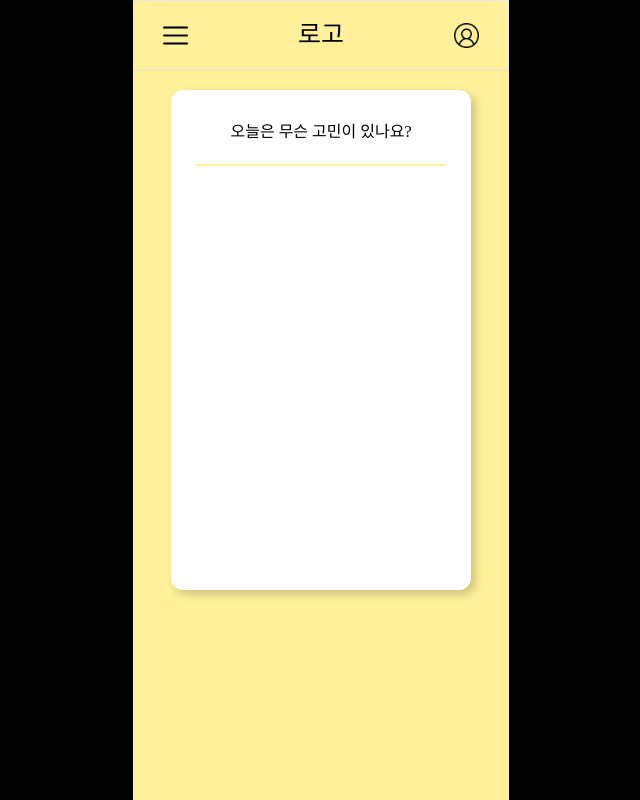
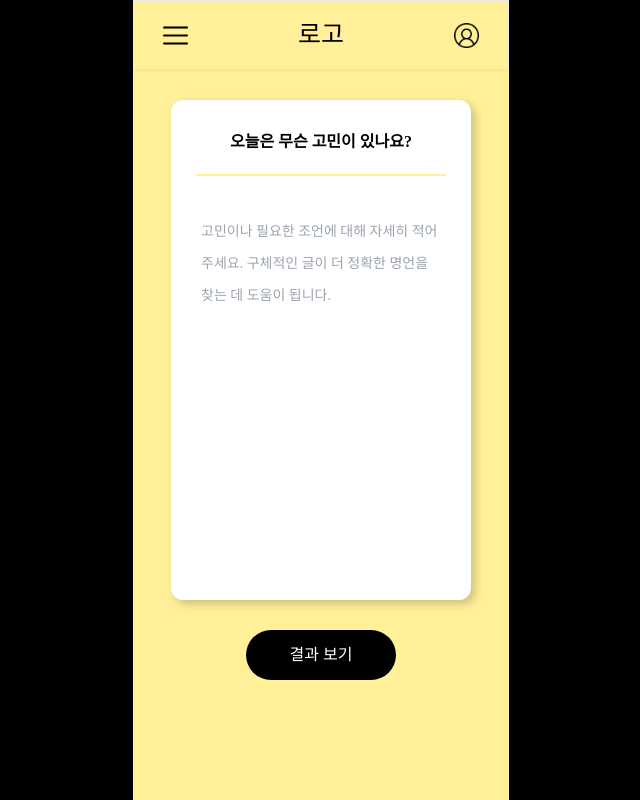
Before and after one commit to yeona813/frontend, a React (Create React App) app: page / in a window 1280 px wide. Shown: the whole page, without its empty margins (319-959 px from the left). Built offline with nearby package versions, Linux system fonts and the light colour scheme; a web font is replaced by a local one.

Commit message:
feat: HomePage UI 구현

```diff
--- /dev/null
+++ b/src/components/home/Button.tsx
@@ -0,0 +1,22 @@
+import React from 'react';
+import { useNavigate } from 'react-router-dom';
+
+const Button = () => {
+  const naviagte = useNavigate();
+
+  const handleClick = () => {
+    console.log('안녕');
+    naviagte('/resultQuote');
+  };
+  return (
+    <button
+      className="w-[150px] h-[50px] bg-black text-white rounded-full"
+      type="button"
+      onClick={handleClick}
+    >
+      결과 보기
+    </button>
+  );
+};
+
+export default Button;
--- a/src/components/home/Question.tsx
+++ b/src/components/home/Question.tsx
@@ -2,10 +2,13 @@ import React from 'react';
 
 const Question = () => {
   return (
-    <div className="flex flex-col items-center w-[300px] h-[500px] rounded-xl bg-white shadow-custom">
-      <p className="mt-[30px] mb-[20px] ">오늘은 무슨 고민이 있나요?</p>
-      <div className="bg-yellow-FF w-[250px] h-[2px]" />
-      <textarea className="bg-white resize-none" />
+    <div className="flex flex-col items-center w-[300px] h-[500px] rounded-xl bg-white shadow-custom gap-[20px]">
+      <p className="font-semibold mt-[30px]">오늘은 무슨 고민이 있나요?</p>
+      <div className="bg-yellow-FF w-[250px] h-[2px] mb-5" />
+      <textarea
+        className="w-[240px] h-[350px] bg-white resize-none outline-none scrollbar-hide leading-8 text-sm"
+        placeholder="고민이나 필요한 조언에 대해 자세히 적어주세요. 구체적인 글이 더 정확한 명언을 찾는 데 도움이 됩니다."
+      />
     </div>
   );
 };
--- a/src/pages/home/HomePage.tsx
+++ b/src/pages/home/HomePage.tsx
@@ -1,13 +1,14 @@
+import Button from 'components/home/Button';
 import Question from 'components/home/Question';
 import React from 'react';
 
 const HomePage = () => {
   return (
-    <div className="flex justify-center pt-5">
+    <div className="flex flex-col items-center pt-[30px] gap-[30px]">
       <Question />
+      <Button />
     </div>
   );
-
 };
 
 export default HomePage;
```
